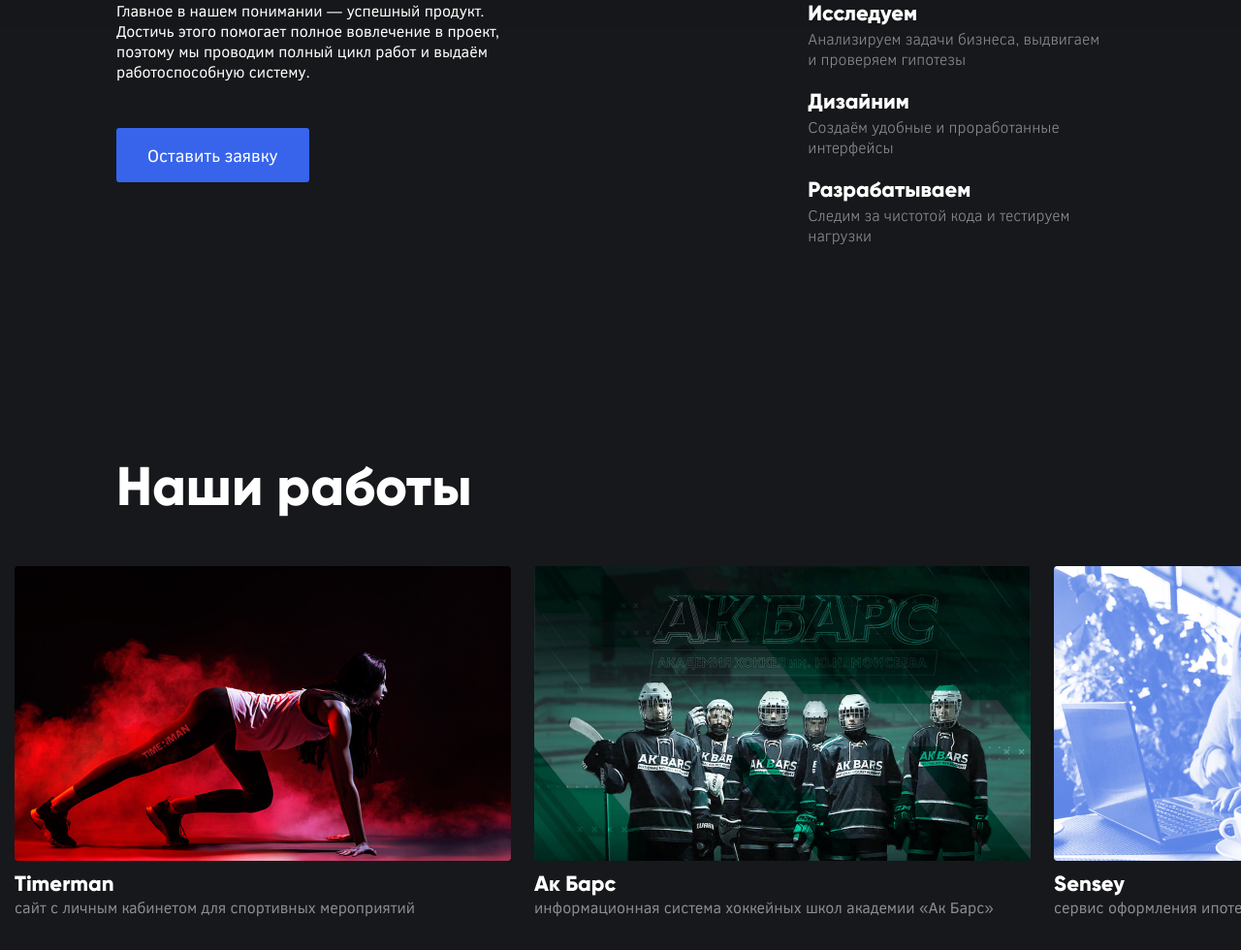
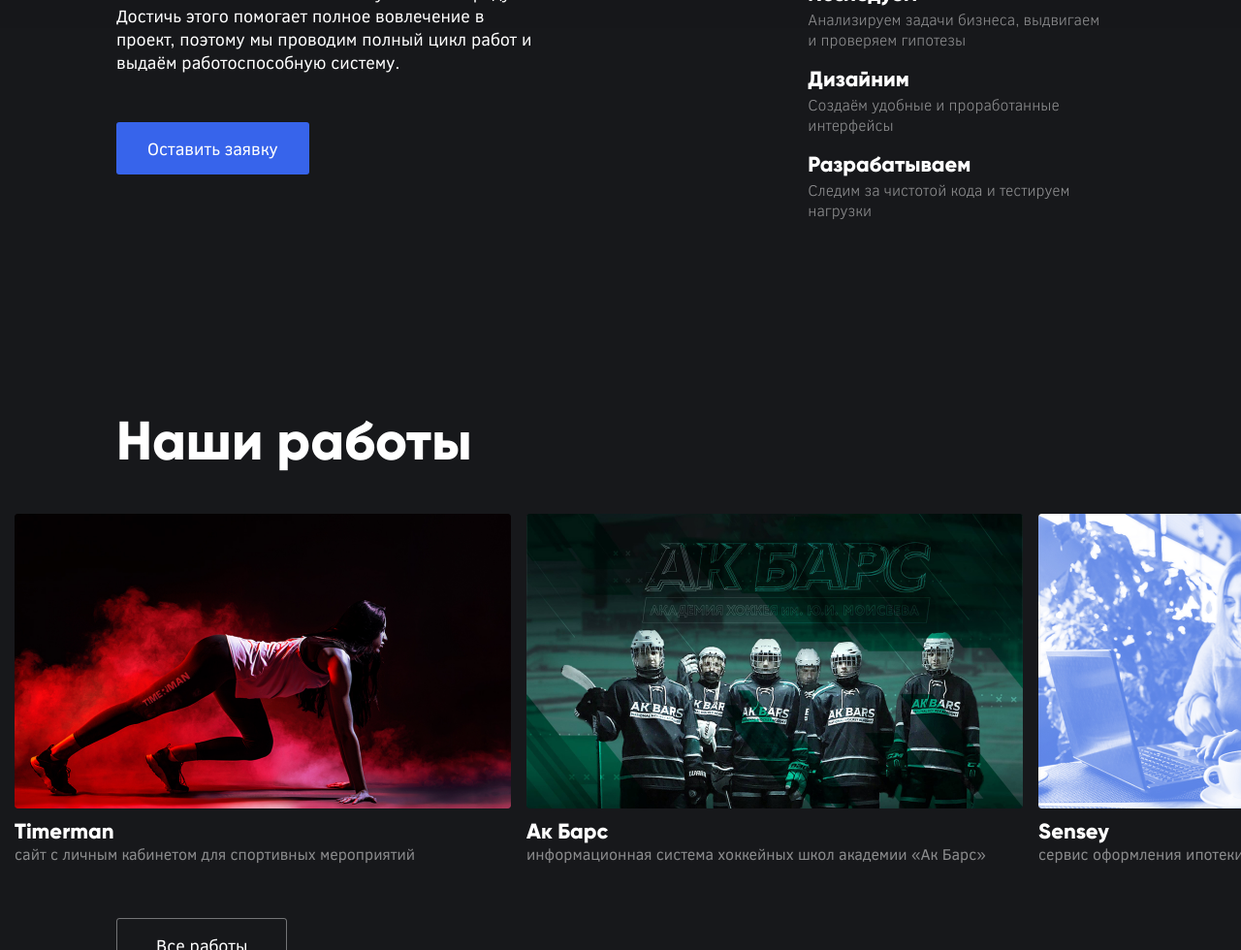
Before and after one commit to hardqode/hq-studio, a website: page index.html in a window 1280 px wide. Shown: the part 777-1757 px from the top of the page at 97% size. Drawn offline with Linux system fonts and the light colour scheme; animation ran at ten frames a second.

Commit message:
pixel-perfect main page

```diff
--- a/index.html
+++ b/index.html
@@ -14,11 +14,13 @@
     <link rel="stylesheet" href="./css/build.css">
 </head>
 <body class="black-themed">
+
 <div class="animation-container">
     <div class="container-fluid">
         <canvas id="webgl"></canvas>
     </div>
 </div>
+
 <header class="black-themed">
     <div class="container">
         <div class="row">
@@ -59,6 +61,7 @@
         </div>
     </div>
 </header>
+
 <section class="menu-modal-section">
     <div class="container">
         <div class="row">
@@ -92,13 +95,14 @@
         </div>
     </div>
 </section>
+
 <section class="main-section">
     <div class="container">
         <div class="row hello-container">
             <div class="col-9 col-lg-12 col-xl-8 ">
                 <h1 class="display-1">Доводим до конца сложные <a href="projects.html" class="link">проекты</a></h1>
             </div>
-            <div class="col-12 ">
+            <div class="col-12 col-lg-8">
                 <p class="display-p">Разрабатываем корпоративные и промо-сайты, <br class="d-none d-lg-block">
                     интернет-магазины, сервисы и мобильные приложения</p>
             </div>
@@ -107,9 +111,12 @@
             <div class="col-12 how-works">
                 <h2 class="display-2">Как работаем</h2>
             </div>
-            <div class="col-12 col-lg-6 col-xl-5 how-works">
-                <p class="display-p">Главное в нашем понимании — успешный продукт.
+            <div class="col-12 col-lg-7 col-xl-5 how-works">
+                <p class="display-p d-none d-lg-block">Главное в нашем понимании — успешный продукт.
                     Достичь этого помогает полное вовлечение в проект, поэтому мы проводим полный цикл работ и выдаём
+                    работоспособную систему.</p>
+                <p class="display-p d-lg-none mb-2">Главное в нашем понимании — успешный продукт.</p>
+                <p class="display-p d-lg-none">Достичь этого помогает полное вовлечение в проект, поэтому мы проводим полный цикл работ и выдаём
                     работоспособную систему.</p>
                 <button class="button btn-blue">Оставить заявку</button>
             </div>
@@ -128,7 +135,7 @@
                 </div>
             </div>
             <div class="col-12">
-                <h2 class="display-2">Наши работы</h2>
+                <h2 class="display-2 mb-0">Наши работы</h2>
             </div>
         </div>
     </div>
@@ -254,6 +261,7 @@
         </div>
     </div>
 </footer>
+
 <script src="./js/jquery-3.2.1.min.js"></script>
 <script src="./js/bootstrap.bundle.min.js"></script>
 <script src="./js/regl.min.js"></script>
@@ -315,11 +323,11 @@
 
 
 </script>
-<script src="./js/demo2.js"></script>
+<!--<script src="./js/demo2.js"></script>-->
 <script src="./js/owl.carousel.min.js"></script>
 <script>
     $('.owl-carousel').owlCarousel({
-        margin: 8,
+        margin: 16,
         dots: false,
         autoWidth: true,
         loop: true
--- a/js/check.js
+++ b/js/check.js
@@ -1 +1 @@
-transform: perspective(1200px) rotateX(0deg) rotateY(0deg) translateZ(0px) translateX() translateY();
+// transform: perspective(1200px) rotateX(0deg) rotateY(0deg) translateZ(0px) translateX() translateY();
--- a/scss/_buttons.scss
+++ b/scss/_buttons.scss
@@ -1,5 +1,5 @@
 .button{
-  padding: 16px 40px 16px ;
+  padding: 15px 40px 15px ;
   outline: none !important;
   transition: all .3s;
   &.btn-s{
--- a/scss/_project-item.scss
+++ b/scss/_project-item.scss
@@ -1,5 +1,5 @@
 .project-item {
-  width: 258px;
+  width: 261px;
   margin-right: 16px;
   &.fluid {
     width: 100%;
@@ -24,7 +24,8 @@
     margin-bottom: 0;
   }
   p {
-    margin-bottom: 56px;
+    margin-bottom: 0;
+    line-height: 20px;
   }
 }
 
--- a/scss/_typography.scss
+++ b/scss/_typography.scss
@@ -17,7 +17,7 @@
 
 .display-2 {
   font-family: Gilroy;
-  line-height: 59px;
+  line-height: 62px;
   font-weight: bold;
   font-size: 56px;
   @media(max-width: 991px){
--- a/scss/main-page.scss
+++ b/scss/main-page.scss
@@ -1,33 +1,55 @@
 .main-section {
-  padding-top: 150px;
+  padding-top: 152px;
   @media(max-width: 991px) {
     padding-top: 64px;
   }
   .hello-container {
-    margin-bottom: 220px;
+    margin-bottom: 216px;
     @media(max-width: 991px) {
       margin-bottom: 64px;
     }
+    @media(min-width: 992px) and ( max-width:1199px){
+      margin-bottom: 160px;
+    }
     h1 {
-      margin-bottom: 24px;
+      margin-bottom: 19px;
       @media(max-width: 991px) {
-        margin-bottom: 16px;
+        margin-bottom: 15px;
       }
     }
     .display-p {
       font-size: 22px;
       line-height: normal;
+      margin-bottom: 0;
       @media(max-width: 991px) {
         font-size: 16px;
+        line-height: 20px;
       }
     }
   }
   .how-works {
+    @media(min-width: 992px){
+      padding-right: 0;
+    }
     h2 {
       margin-bottom: 20px;
+      @media (max-width: 991px) {
+        line-height: 42px;
+      }
     }
     p {
-      margin-bottom: 48px;
+      margin-bottom: 32px;
+      font-size: 16px;
+      line-height: normal;
+      @media(min-width:992px){
+        margin-bottom: 50px;
+        font-size: 18px;
+        line-height: 19px;
+      }
+      @media(min-width: 1199px){
+        line-height: normal;
+      }
+
     }
     button {
       padding-left: 32px;
@@ -37,6 +59,12 @@
   }
   .work-type-container{
     margin-bottom: 64px;
+    @media(max-width: 991px){
+      + .col-12 > .display-2{
+        line-height: 42px;
+      }
+    }
+
     @media(min-width: 992px){
       margin-bottom: 160px;
     }
@@ -45,12 +73,32 @@
     }
     .work-type{
       width: 100%;
+      margin-bottom: 20px;
+      @media(max-width: 991px){
+        margin-bottom: 21px;
+      }
+
       h5{
         margin-bottom: 2px;
       }
       p{
-        margin-bottom: 20px;
+        margin-bottom: 0;
         font-weight: 300;
+        font-size: 14px;
+        @media(max-width: 991px){
+          line-height: 17px;
+        }
+        @media(min-width: 992px){
+          font-size: 16px;
+          max-height: 59px;
+        }
+        @media(min-width: 1200px){
+          max-height: 39px;
+
+        }
+      }
+      &:last-of-type{
+        margin-bottom: 0;
       }
     }
 
@@ -58,14 +106,23 @@
   .projects-slider{
     padding-right: 0;
     margin-top: 32px;
+    margin-bottom: 40px;
     @media(min-width:992px){
       margin-top: 44px;
+      margin-bottom: 56px;
+    }
+
+    .project-item{
+      margin-right: 0;
     }
   }
   .all-projects-btn{
     margin-bottom: 80px;
+    a{
+      display: inline-block;
+    }
     @media(min-width:992px){
-      margin-bottom: 120px;
+      margin-bottom: 121px;
     }
   }
 }
```
Also changed, not shown: css/build.css.
